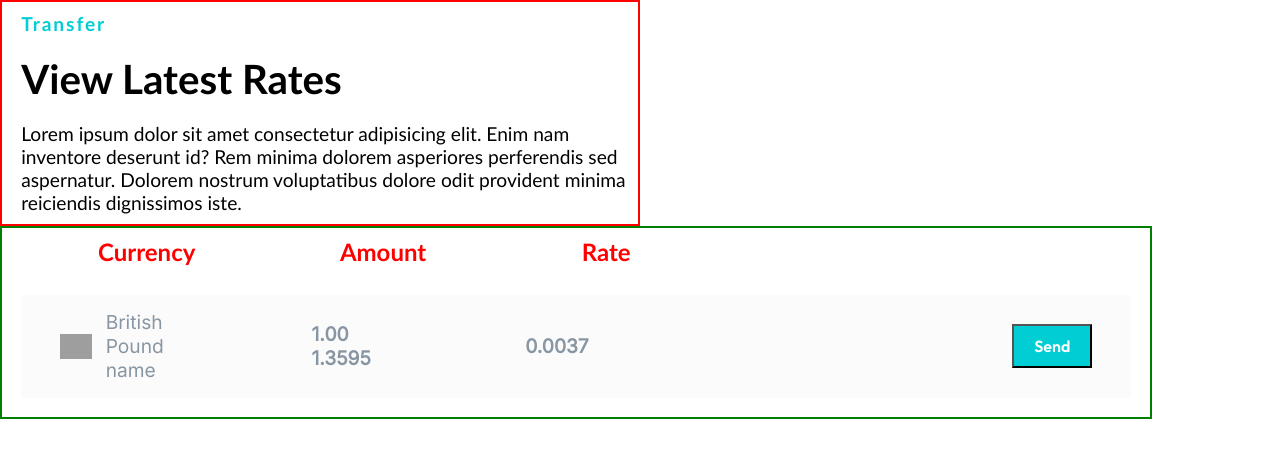
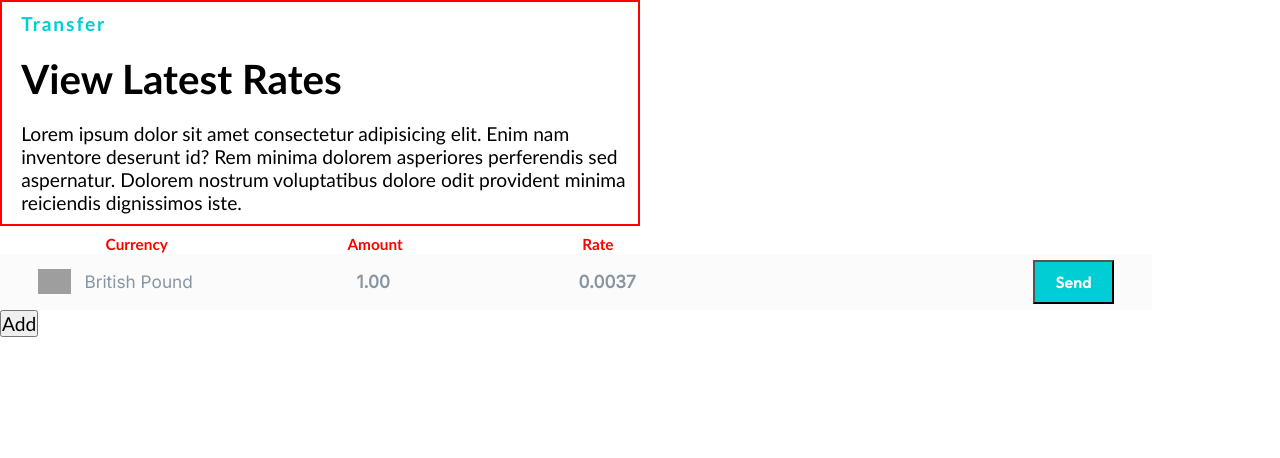
Before and after one commit to nology-tech/quadra-client-project, a React (Create React App) app: page /signup in a window 1280 px wide. Shown: the top 458 px of the page. Built offline with nearby package versions, Linux system fonts and the light colour scheme; no server answers; grey boxes are pictures that could not be loaded.

Commit message:
added more styling to live rates and component and map function

```diff
--- a/src/components/LiveRate/LiveRate.jsx
+++ b/src/components/LiveRate/LiveRate.jsx
@@ -13,9 +13,9 @@ const LiveRate = ({
     <div className={isCurrentCurrency ? "live-rate current" : "live-rate"}>
       <div className="live-rate__currency">
         <img className="live-rate__icon" src={image_url} />
-        <p className="live-rate__name">{name} name</p>
+        <p className="live-rate__name">{name}</p>
       </div>
-      <p className="live-rate__amount">{amount} 1.3595</p>
+      <p className="live-rate__amount">{amount}</p>
       <p className="live-rate__rate">{!isCurrentCurrency && rate}</p>
       <div> </div>
       <div> </div>
--- a/src/components/LiveRate/LiveRate.scss
+++ b/src/components/LiveRate/LiveRate.scss
@@ -7,20 +7,20 @@
   align-items: center;
   justify-content: space-between;
   background-color: $color-input-background;
-  margin: 1rem;
   padding: 0.3rem 2rem;
   color: $color-text-secondary;
   &__currency {
     display: flex;
     justify-content: center;
     align-items: center;
-    width: 6rem;
+    width: 10rem;
   }
   &__name {
     padding-left: 0.7rem;
     font-family: $font-main;
     font-weight: 400;
-    font-size: 1rem;
+    font-size: 0.9rem;
+    width: 100%;
   }
   &__icon {
     width: 1.7rem;
@@ -28,16 +28,16 @@
   }
   &__amount {
     width: 4rem;
-    left: -2rem;
     font-family: $font-main;
     font-weight: 600;
-    font-size: 1rem;
+    font-size: 0.9rem;
   }
   &__rate {
     width: 4rem;
     font-family: $font-main;
     font-weight: 600;
-    font-size: 1rem;
+    font-size: 0.9rem;
+    margin-left: 1rem;
   }
 }
 
--- a/src/pages/LiveRates/LiveRates.jsx
+++ b/src/pages/LiveRates/LiveRates.jsx
@@ -17,6 +17,7 @@ import { getCurrencyGBP } from "../../utils/apiUtils";
 
 const LiveRates = () => {
   const [currRates, setCurrRates] = useState({});
+  const [component, setComponent] = useState(["British Pound"]);
   useEffect(() => {
     const getData = async () => {
       const currencies = await getCurrencyGBP();
@@ -25,13 +26,15 @@ const LiveRates = () => {
     getData();
   }, []);
 
-  console.log(currRates.AED);
+  console.log(currRates);
 
   //Button onclick gets current currency abv and adds it do constCurrency
 
   // Modal window
 
-  // const addCurrency = () => {};
+  const addRate = () => {
+    setComponent([...component, "AED"]);
+  };
 
   return (
     <div className="rates">
@@ -47,12 +50,22 @@ const LiveRates = () => {
       </div>
       <div className="rates-ctner">
         <div className="rates-ctner__title">
-          <h3>Currency</h3>
-          <h3>Amount</h3>
-          <h3>Rate</h3>
+          <div>
+            <h3 id="rates-ctner__title--head">Currency</h3>
+          </div>
+          <div>
+            <h3 id="rates-ctner__title--head">Amount</h3>
+          </div>
+          <div>
+            <h3 id="rates-ctner__title--head">Rate</h3>
+          </div>
+          <div></div>
+          <div> </div>
+          <div></div>
         </div>
-        <LiveRate name="British Pound" amount="1.00" />
+        <div>{component.map((item, i) => ( <LiveRate name={item} amount={"1.00"} key={i} /> ))} </div>
       </div>
+      <button onClick={addRate}>Add</button>
     </div>
   );
 };
--- a/src/pages/LiveRates/LiveRates.scss
+++ b/src/pages/LiveRates/LiveRates.scss
@@ -18,19 +18,21 @@
   }
   .rates-ctner {
     width: 90%;
-    border: 2px solid green;
     display: flex;
     flex-direction: column;
     .rates-ctner__title {
       display: flex;
-      flex-direction: row;
       color: red;
-      margin-right: 17rem;
-      margin-left: 5rem;
+      justify-content: space-between;
+      align-content:flex-end;
+      align-items: flex-end;
+      margin-left: 5.5rem;
+
       align-items: center;
-      #hallo {
-        font-size: 5px;
-      }
+      #rates-ctner__title--head{
+        font-size: 0.8rem;
+        margin-bottom: -1rem;
+   }
     }
   }
 }
```
